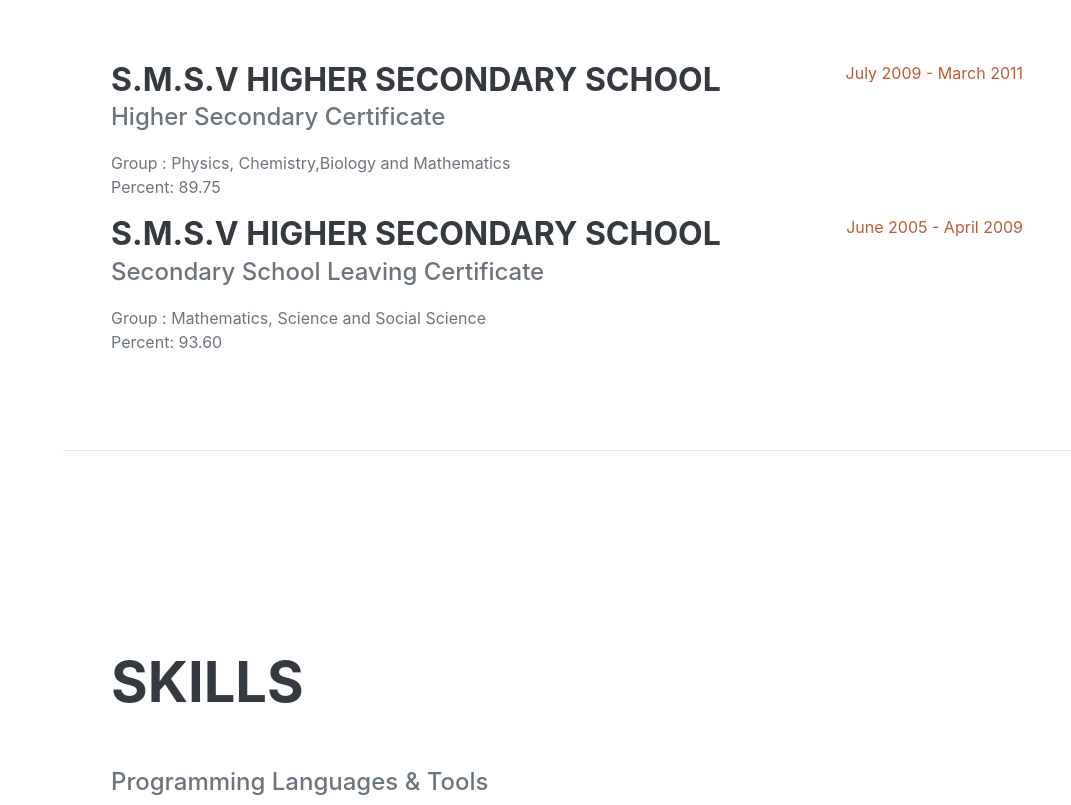
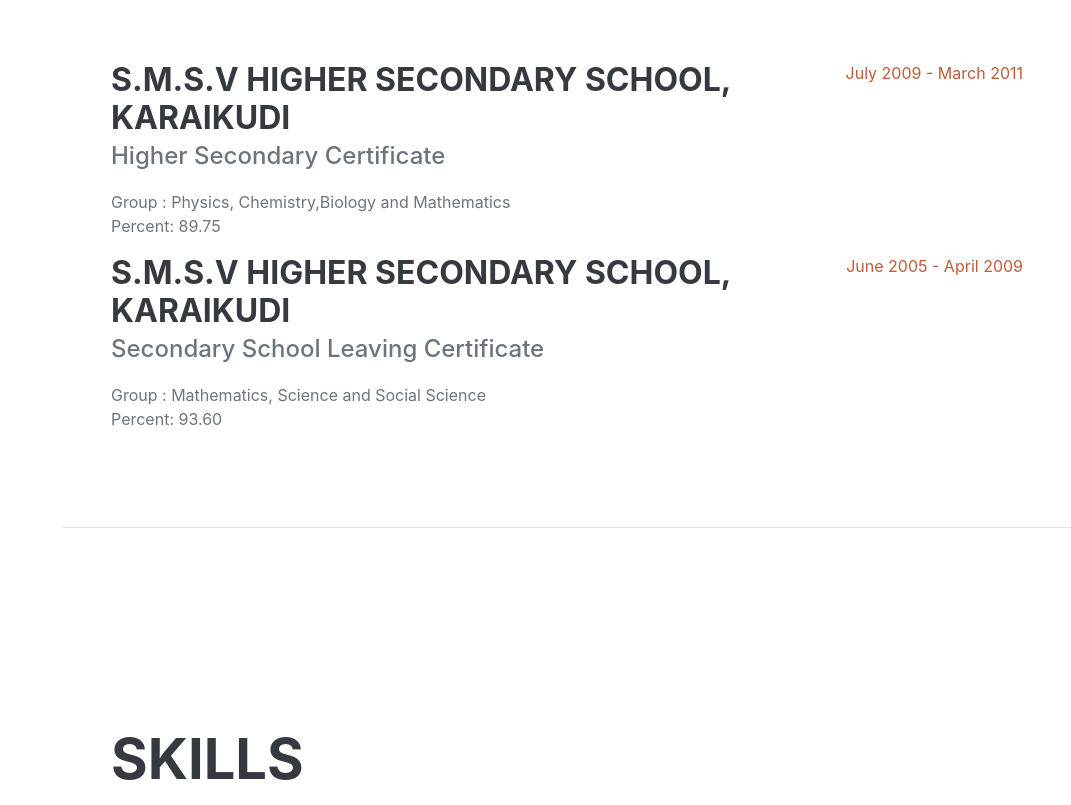
Before and after one commit to sivaraman-sivaraj/sivaraman-sivaraj.github.io, a plain HTML site: page index.html in a window 1280 px wide. Shown: the part 2189-2994 px from the top of the page, without its empty margins (209-1280 px from the left). Drawn offline with nearby package versions, Linux system fonts and the light colour scheme; a web font is replaced by a local one.

Commit message:
Update index.html

```diff
--- a/index.html
+++ b/index.html
@@ -115,7 +115,7 @@
                     </div>
                     <div class="d-flex flex-column flex-md-row justify-content-between">
                         <div class="flex-grow-1">
-                            <h3 class="mb-0">S.M.S.V Higher Secondary School</h3>
+                            <h3 class="mb-0">S.M.S.V Higher Secondary School, Karaikudi</h3>
                             <div class="subheading mb-3">Higher Secondary Certificate</div>
                             <div>Group : Physics, Chemistry,Biology and Mathematics</div>
                             <p>Percent: 89.75</p>
@@ -124,7 +124,7 @@
                     </div>
                     <div class="d-flex flex-column flex-md-row justify-content-between">
                         <div class="flex-grow-1">
-                            <h3 class="mb-0">S.M.S.V Higher Secondary School</h3>
+                            <h3 class="mb-0">S.M.S.V Higher Secondary School, Karaikudi</h3>
                             <div class="subheading mb-3">Secondary School Leaving Certificate</div>
                             <div>Group : Mathematics, Science and Social Science</div>
                             <p>Percent: 93.60</p>
```
